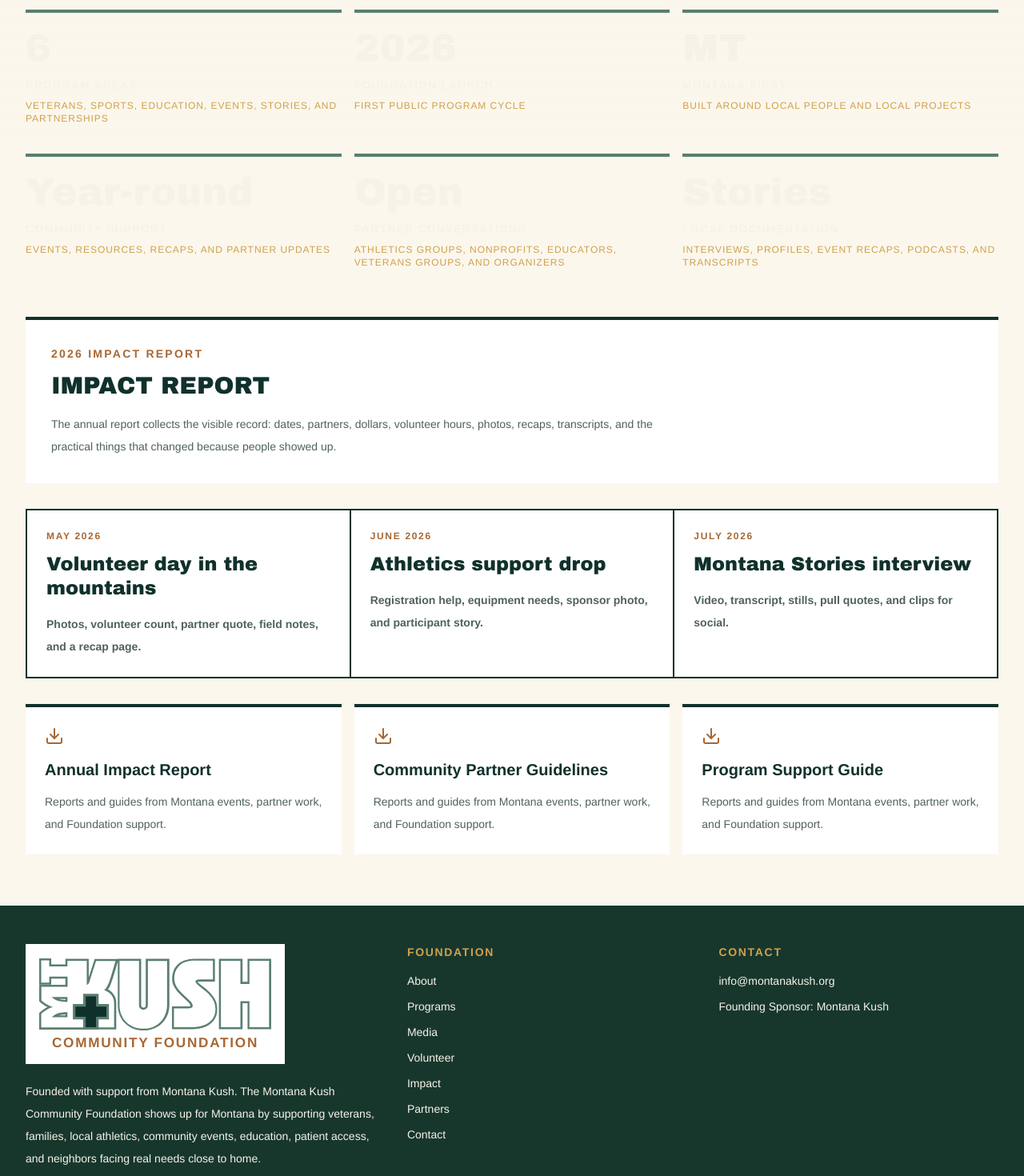
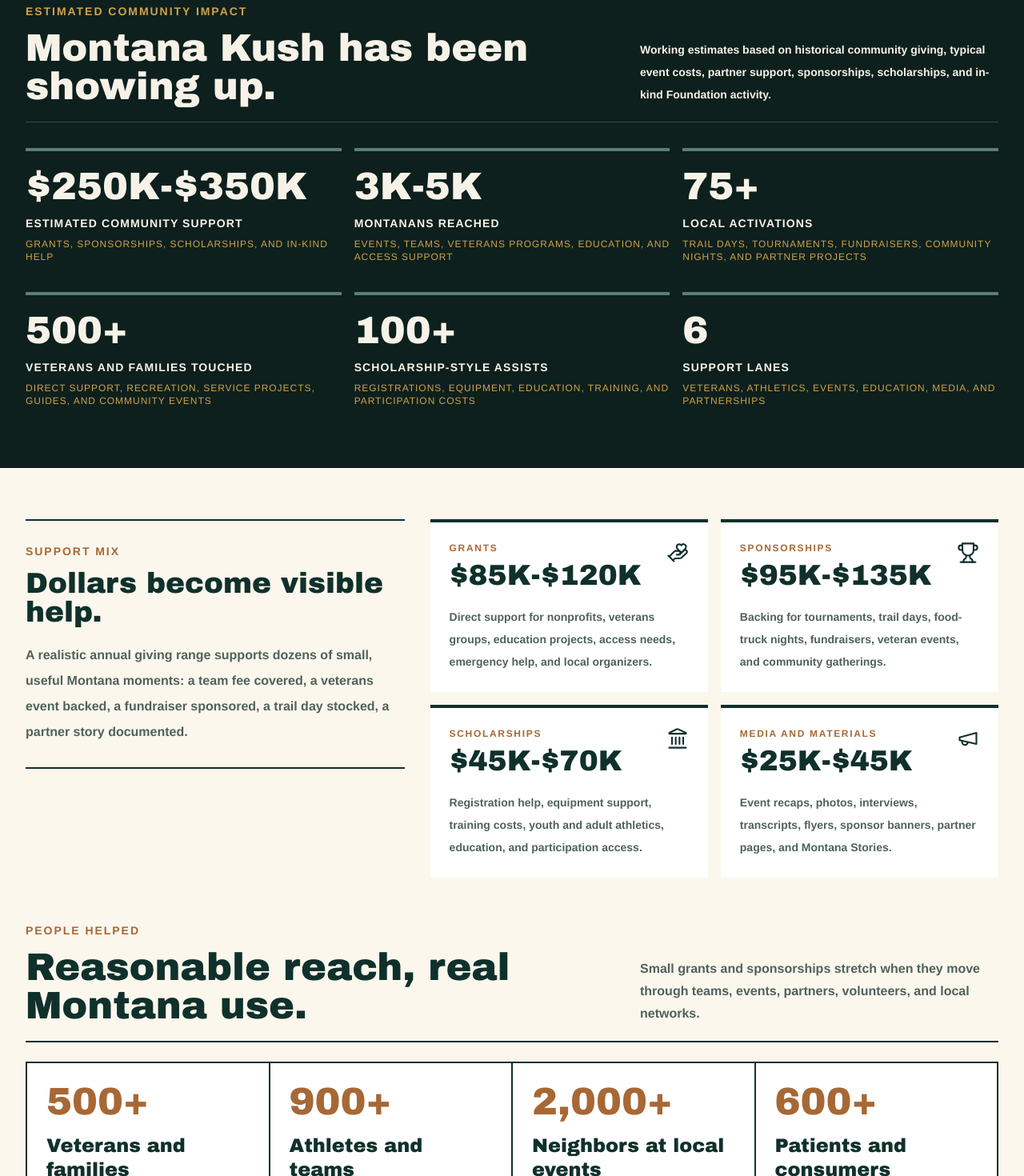
Before and after one commit to Coldwater26/mt-kush-foundation, a Next.js app: page /impact in a window 1280 px wide. Shown: the part 620-2090 px from the top of the page at 80% size. Built offline with nearby package versions, Linux system fonts and the light colour scheme.

Commit message:
Add estimated impact snapshot

```diff
--- a/app/impact/page.tsx
+++ b/app/impact/page.tsx
@@ -1,6 +1,6 @@
 import type { Metadata } from "next";
 import Image from "next/image";
-import { Download } from "lucide-react";
+import { ArrowUpRight, HandHeart, Landmark, Megaphone, Trophy, Users } from "lucide-react";
 import { ImpactStat } from "@/components/ImpactStat";
 import { SectionIntro } from "@/components/SectionIntro";
 import { impactStats } from "@/lib/programs";
@@ -8,24 +8,62 @@
 
 export const metadata: Metadata = pageMeta.impact;
 
-const downloads = ["Annual Impact Report", "Community Partner Guidelines", "Program Support Guide"];
-
-const proofMoments = [
+const supportChannels = [
   {
-    date: "May 2026",
-    title: "Volunteer day in the mountains",
-    copy: "Photos, volunteer count, partner quote, field notes, and a recap page."
+    title: "Grants",
+    value: "$85K-$120K",
+    copy: "Direct support for nonprofits, veterans groups, education projects, access needs, emergency help, and local organizers.",
+    icon: HandHeart
   },
   {
-    date: "June 2026",
-    title: "Athletics support drop",
-    copy: "Registration help, equipment needs, sponsor photo, and participant story."
+    title: "Sponsorships",
+    value: "$95K-$135K",
+    copy: "Backing for tournaments, trail days, food-truck nights, fundraisers, veteran events, and community gatherings.",
+    icon: Trophy
   },
   {
-    date: "July 2026",
-    title: "Montana Stories interview",
-    copy: "Video, transcript, stills, pull quotes, and clips for social."
+    title: "Scholarships",
+    value: "$45K-$70K",
+    copy: "Registration help, equipment support, training costs, youth and adult athletics, education, and participation access.",
+    icon: Landmark
+  },
+  {
+    title: "Media and Materials",
+    value: "$25K-$45K",
+    copy: "Event recaps, photos, interviews, transcripts, flyers, sponsor banners, partner pages, and Montana Stories.",
+    icon: Megaphone
   }
+];
+
+const peopleHelped = [
+  {
+    title: "Veterans and families",
+    count: "500+",
+    copy: "Outdoor events, recreation, resource guides, service projects, partner support, and local storytelling."
+  },
+  {
+    title: "Athletes and teams",
+    count: "900+",
+    copy: "Tournament sponsorships, team support, registration assists, equipment help, and recreation access."
+  },
+  {
+    title: "Neighbors at local events",
+    count: "2,000+",
+    copy: "Food-truck nights, fundraisers, community tables, public events, volunteer days, and partner activations."
+  },
+  {
+    title: "Patients and consumers",
+    count: "600+",
+    copy: "Plain-language education, access information, civic resources, consumer education, and community reinvestment materials."
+  }
+];
+
+const proofPoints = [
+  "Community sponsorships that put Montana Kush support in front of the people it helps.",
+  "Scholarship-style help that removes small but real barriers to participation.",
+  "Partner projects with veterans groups, teams, educators, organizers, and local nonprofits.",
+  "Volunteer moments that turn the Foundation into a visible presence, not just a check.",
+  "Montana Stories recaps that document the work and give partners something useful to share."
 ];
 
 export default function ImpactPage() {
@@ -35,8 +73,8 @@
         <div className="mx-auto grid max-w-7xl gap-8 px-4 sm:px-6 lg:grid-cols-[0.52fr_0.48fr] lg:items-center lg:px-8">
           <SectionIntro
             eyebrow="Impact"
-            title="Reports, recaps, transcripts, and results."
-            copy="A clear place to show what the Foundation supports, what happened, who participated, and what comes next."
+            title="Community support you can point to."
+            copy="A working snapshot of estimated giving, people reached, volunteer moments, and Montana causes supported through grants, sponsorships, scholarships, and in-kind help."
             light
           />
           <div className="relative min-h-[360px] overflow-hidden border-4 border-gold">
@@ -51,38 +89,109 @@
           </div>
         </div>
       </section>
-      <section className="topo-paper py-16">
+
+      <section className="bg-basalt py-14 text-cream">
         <div className="mx-auto max-w-7xl px-4 sm:px-6 lg:px-8">
+          <div className="mb-8 flex flex-col justify-between gap-4 border-b border-cream/20 pb-5 sm:flex-row sm:items-end">
+            <div>
+              <p className="text-sm font-black uppercase tracking-[0.14em] text-gold">Estimated Community Impact</p>
+              <h2 className="mt-3 font-serif text-4xl font-black leading-none text-cream sm:text-5xl">
+                Montana Kush has been showing up.
+              </h2>
+            </div>
+            <p className="max-w-md text-sm font-semibold leading-7 text-cream">
+              Working estimates based on historical community giving, typical event costs, partner support, sponsorships,
+              scholarships, and in-kind Foundation activity.
+            </p>
+          </div>
           <div className="grid gap-4 sm:grid-cols-2 lg:grid-cols-3">
             {impactStats.map((stat) => (
               <ImpactStat key={stat.label} {...stat} />
             ))}
           </div>
-          <article className="mt-10 border-t-4 border-forest bg-white p-8">
-            <p className="text-sm font-bold uppercase tracking-[0.16em] text-copper">2026 Impact Report</p>
-            <h2 className="mk-heading mt-3 font-serif text-3xl font-black text-forest">Impact report</h2>
-            <p className="mt-4 max-w-3xl text-sm leading-7 text-smoke">
-              The annual report collects the visible record: dates, partners, dollars, volunteer hours, photos,
-              recaps, transcripts, and the practical things that changed because people showed up.
-            </p>
-          </article>
-          <div className="mt-8 grid border-l-2 border-t-2 border-forest md:grid-cols-3">
-            {proofMoments.map((moment) => (
-              <article key={moment.title} className="border-b-2 border-r-2 border-forest bg-white p-6">
-                <p className="text-xs font-black uppercase tracking-[0.14em] text-copper">{moment.date}</p>
-                <h2 className="mt-3 font-serif text-2xl font-black leading-tight text-forest">{moment.title}</h2>
-                <p className="mt-4 text-sm font-semibold leading-7 text-smoke">{moment.copy}</p>
-              </article>
-            ))}
+        </div>
+      </section>
+
+      <section className="topo-paper py-16">
+        <div className="mx-auto max-w-7xl px-4 sm:px-6 lg:px-8">
+          <div className="grid gap-8 lg:grid-cols-[0.4fr_0.6fr] lg:items-start">
+            <article className="border-y-2 border-forest py-7">
+              <p className="text-sm font-black uppercase tracking-[0.14em] text-copper">Support Mix</p>
+              <h2 className="mt-3 font-serif text-4xl font-black leading-none text-forest">
+                Dollars become visible help.
+              </h2>
+              <p className="mt-5 text-base font-semibold leading-8 text-smoke">
+                A realistic annual giving range supports dozens of small, useful Montana moments: a team fee covered,
+                a veterans event backed, a fundraiser sponsored, a trail day stocked, a partner story documented.
+              </p>
+            </article>
+            <div className="grid gap-4 md:grid-cols-2">
+              {supportChannels.map((channel) => {
+                const Icon = channel.icon;
+
+                return (
+                  <article key={channel.title} className="border-t-4 border-forest bg-white p-6">
+                    <div className="flex items-start justify-between gap-4">
+                      <div>
+                        <p className="text-xs font-black uppercase tracking-[0.14em] text-copper">{channel.title}</p>
+                        <h3 className="mt-2 font-serif text-4xl font-black leading-none text-forest">{channel.value}</h3>
+                      </div>
+                      <Icon className="text-forest" aria-hidden size={28} strokeWidth={1.8} />
+                    </div>
+                    <p className="mt-5 text-sm font-semibold leading-7 text-smoke">{channel.copy}</p>
+                  </article>
+                );
+              })}
+            </div>
           </div>
-          <div className="mt-8 grid gap-4 md:grid-cols-3">
-            {downloads.map((item) => (
-              <div key={item} className="border-t-4 border-forest bg-white p-6">
-                <Download aria-hidden className="text-copper" />
-                <h2 className="mt-4 text-xl font-bold text-forest">{item}</h2>
-                <p className="mt-3 text-sm leading-7 text-smoke">Reports and guides from Montana events, partner work, and Foundation support.</p>
+
+          <div className="mt-14">
+            <div className="mb-6 flex flex-col justify-between gap-4 border-b-2 border-forest pb-5 sm:flex-row sm:items-end">
+              <div>
+                <p className="text-sm font-black uppercase tracking-[0.14em] text-copper">People Helped</p>
+                <h2 className="mt-3 font-serif text-4xl font-black leading-none text-forest sm:text-5xl">
+                  Reasonable reach, real Montana use.
+                </h2>
               </div>
-            ))}
+              <p className="max-w-md text-base font-semibold leading-7 text-smoke">
+                Small grants and sponsorships stretch when they move through teams, events, partners, volunteers, and local networks.
+              </p>
+            </div>
+            <div className="grid border-l-2 border-t-2 border-forest md:grid-cols-2 lg:grid-cols-4">
+              {peopleHelped.map((group) => (
+                <article key={group.title} className="border-b-2 border-r-2 border-forest bg-white p-6">
+                  <p className="font-serif text-5xl font-black leading-none text-copper">{group.count}</p>
+                  <h3 className="mt-4 font-serif text-2xl font-black leading-tight text-forest">{group.title}</h3>
+                  <p className="mt-4 text-sm font-semibold leading-7 text-smoke">{group.copy}</p>
+                </article>
+              ))}
+            </div>
+          </div>
+
+          <div className="mt-14 grid gap-8 lg:grid-cols-[0.58fr_0.42fr]">
+            <article className="border-t-4 border-forest bg-white p-8">
+              <p className="text-sm font-bold uppercase tracking-[0.16em] text-copper">What Counts</p>
+              <h2 className="mk-heading mt-3 font-serif text-3xl font-black text-forest">The impact record</h2>
+              <div className="mt-6 grid gap-3">
+                {proofPoints.map((point) => (
+                  <p key={point} className="flex gap-3 border-t border-forest/15 pt-3 text-sm font-semibold leading-7 text-smoke">
+                    <ArrowUpRight className="mt-1 shrink-0 text-copper" aria-hidden size={18} />
+                    <span>{point}</span>
+                  </p>
+                ))}
+              </div>
+            </article>
+            <article className="bg-copper p-8 text-white">
+              <Users aria-hidden size={34} />
+              <p className="mt-6 text-sm font-black uppercase tracking-[0.14em]">Community Forward</p>
+              <h2 className="mt-3 font-serif text-4xl font-black leading-none">
+                More than a donation line.
+              </h2>
+              <p className="mt-5 text-base font-semibold leading-8">
+                The Foundation gives Montana Kush a public way to keep backing the same causes with more structure:
+                clearer grants, better sponsorships, scholarship-style help, volunteer presence, and a stronger record of the work.
+              </p>
+            </article>
           </div>
         </div>
       </section>
--- a/lib/programs.ts
+++ b/lib/programs.ts
@@ -135,12 +135,12 @@
 ];
 
 export const impactStats = [
-  { value: "6", label: "Program areas", note: "Veterans, sports, education, events, stories, and partnerships" },
-  { value: "2026", label: "Foundation launch", note: "First public program cycle" },
-  { value: "MT", label: "Montana-first", note: "Built around local people and local projects" },
-  { value: "Year-round", label: "Community support", note: "Events, resources, recaps, and partner updates" },
-  { value: "Open", label: "Partner conversations", note: "Athletics groups, nonprofits, educators, veterans groups, and organizers" },
-  { value: "Stories", label: "Local documentation", note: "Interviews, profiles, event recaps, podcasts, and transcripts" }
+  { value: "$250K-$350K", label: "Estimated community support", note: "Grants, sponsorships, scholarships, and in-kind help" },
+  { value: "3K-5K", label: "Montanans reached", note: "Events, teams, veterans programs, education, and access support" },
+  { value: "75+", label: "Local activations", note: "Trail days, tournaments, fundraisers, community nights, and partner projects" },
+  { value: "500+", label: "Veterans and families touched", note: "Direct support, recreation, service projects, guides, and community events" },
+  { value: "100+", label: "Scholarship-style assists", note: "Registrations, equipment, education, training, and participation costs" },
+  { value: "6", label: "Support lanes", note: "Veterans, athletics, events, education, media, and partnerships" }
 ];
 
 export const stories = [
--- a/lib/site.ts
+++ b/lib/site.ts
@@ -52,7 +52,7 @@
   impact: {
     title: "Impact",
     description:
-      "Review impact metrics, event recaps, transcripts, reports, and community support documentation."
+      "Review estimated Montana Kush Community Foundation impact across grants, sponsorships, scholarships, people reached, events supported, and community partnerships."
   },
   media: {
     title: "Montana Media",
```
